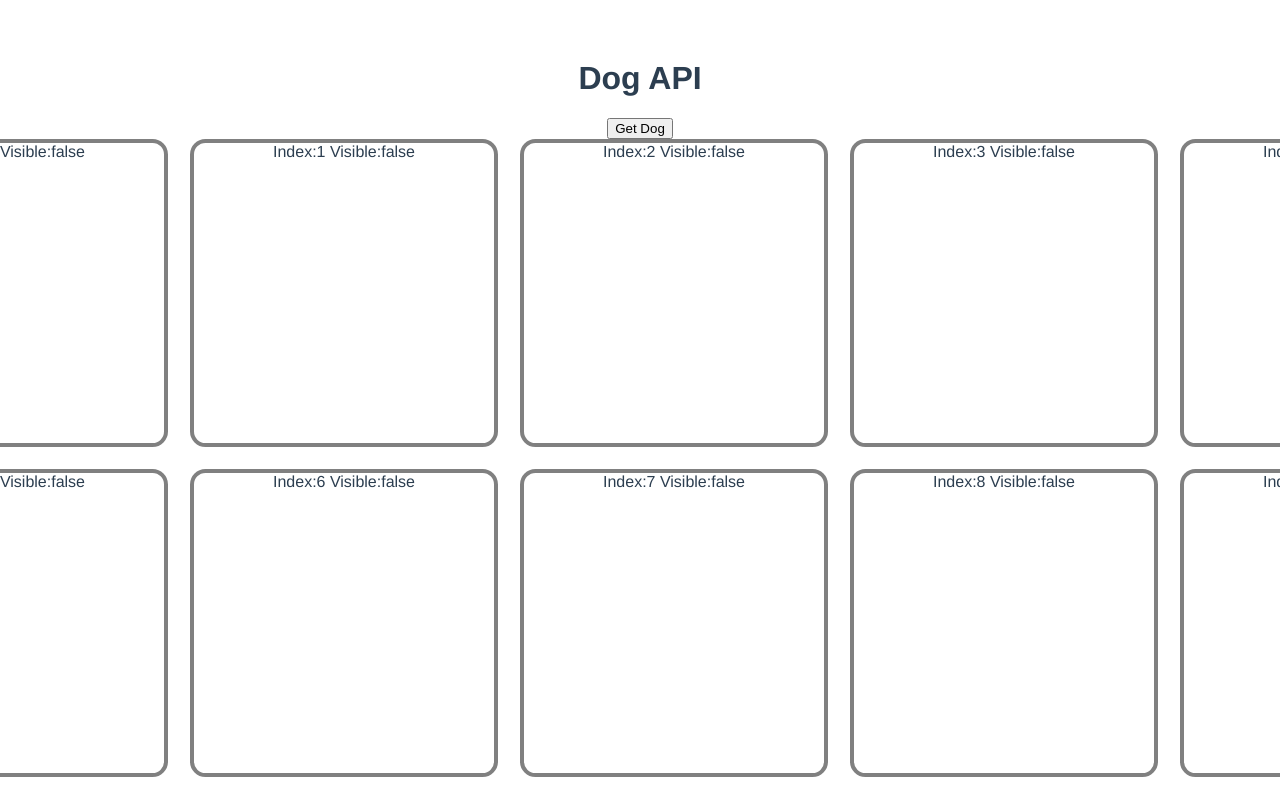
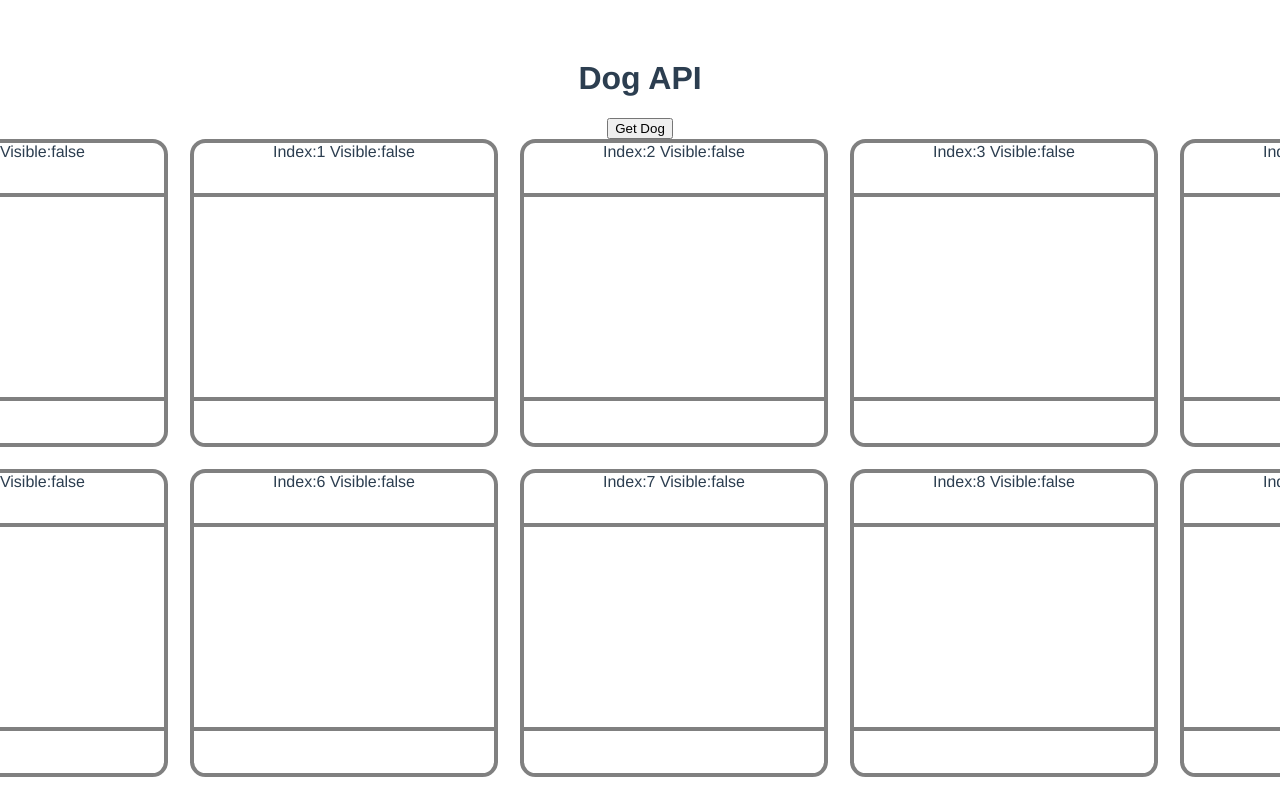
Before and after one commit to novamassey/dog-api-vue, a Vue app: page / in a window 1280 px wide. Shown: the top 800 px of the page. Built offline with nearby package versions, Linux system fonts and the light colour scheme.

Commit message:
header, conditional body, footer divisions on card div

```diff
--- a/src/components/CardComponent.vue
+++ b/src/components/CardComponent.vue
@@ -1,8 +1,9 @@
 <template>
   <div class="card">
-    Index:{{ value }} Visible:{{ visible }}
-    <div></div>
-    <div></div>
+    <div class="header">Index:{{ value }} Visible:{{ visible }}</div>
+    <div class="body" v-if="visible"></div>
+    <div class="body" v-else></div>
+    <div class="footer"></div>
   </div>
 </template>
 
@@ -34,4 +35,17 @@ export default {
   margin-left: 30px;
   margin-right: 30px;
 }
+.header {
+  display: block;
+  border-bottom: 4px solid gray;
+  height: 50px;
+}
+.body {
+  height: 200px;
+}
+.footer {
+  display: block;
+  border-top: 4px solid gray;
+  height: 50px;
+}
 </style>
```
